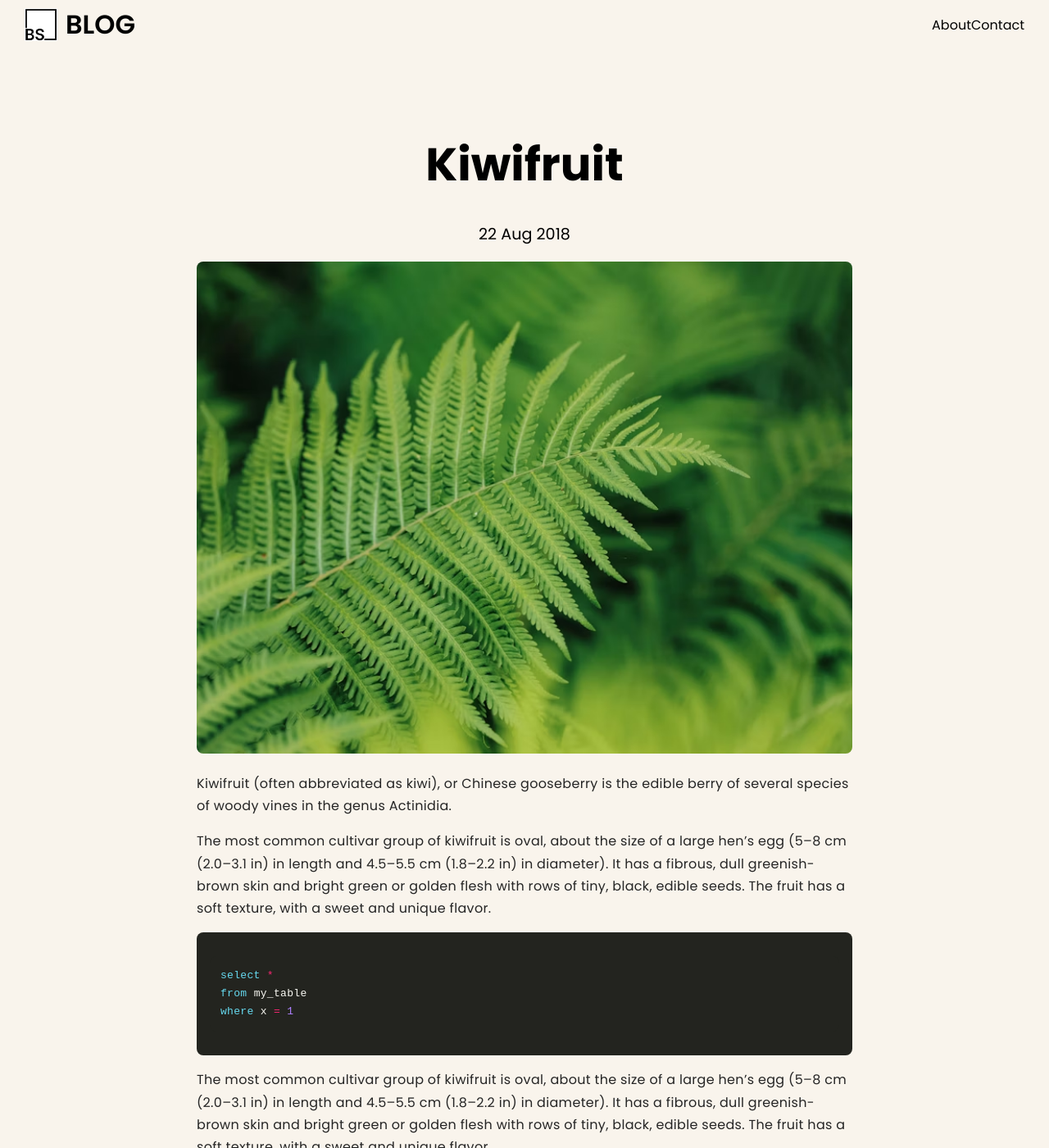
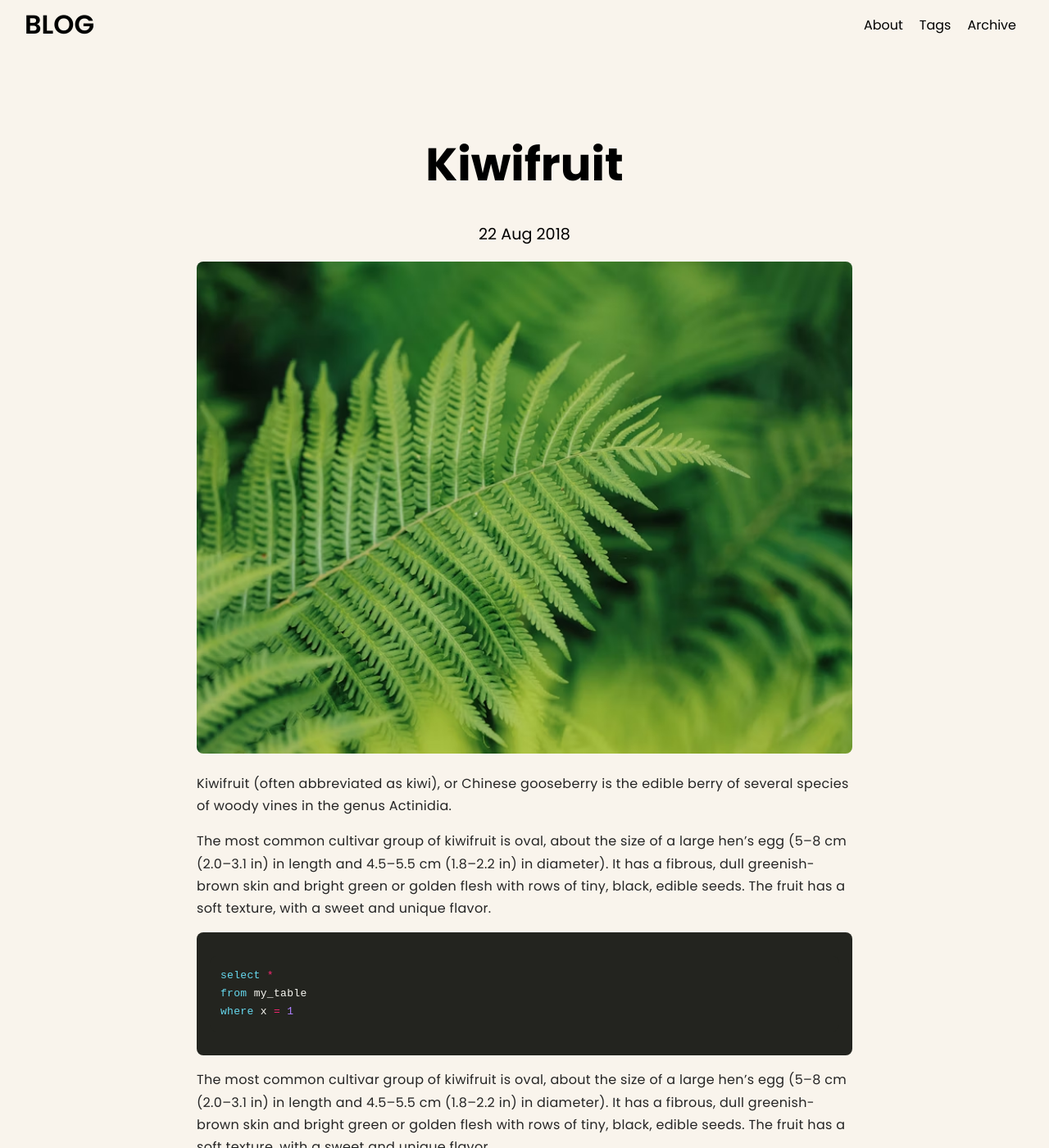
Before and after one commit to bstamenkovits/blog, a Jekyll site: the page built from _posts/2018-08-22-kiwifruit.md, in a window 1280 px wide and 1400 px high. Shown: the whole window at 82% size. Built offline with Jekyll 4.4.1, drawn with Linux system fonts in a browser that asks for light colours; nearby versions of some CDN libraries.

Commit message:
made default templates more modular

```diff
--- a/_includes/navigation.html
+++ b/_includes/navigation.html
@@ -1,5 +1,11 @@
-<nav>
-  {% for item in site.data.navigation %}
-    <a href="{{ item.link }}"{% if page.url == item.link %} class="current"{% endif %}>{{ item.name }}</a>
-  {% endfor %}
-</nav>
+<div class="nav-container">
+    <div class="nav-left">
+        <!-- <img src="/assets/images/logo.png" alt="Blog Logo" class="blog-logo"> -->
+        <div class="blog-title">BLOG</div>
+    </div>
+    <div class="nav-right">
+        <div class="nav-item">About</div>
+        <div class="nav-item">Tags</div>
+        <div class="nav-item">Archive</div>
+    </div>
+</div>
--- a/_layouts/default.html
+++ b/_layouts/default.html
@@ -4,9 +4,12 @@
     <meta charset="utf-8">
     <title>{{ page.title }}</title>
     <link rel="stylesheet" href="/assets/css/styles.css">
+    <link rel="stylesheet" href="https://cdnjs.cloudflare.com/ajax/libs/highlight.js/11.9.0/styles/github-dark.min.css">
   </head>
   <body>
     {% include navigation.html %}
-    {{ content }}
+    <div class="main-container">
+      {{ content }}
+    </div>
   </body>
 </html>
--- a/_layouts/post.html
+++ b/_layouts/post.html
@@ -1,23 +1,6 @@
-<!doctype html>
-<html>
-  <head>
-    <meta charset="utf-8">
-    <title>{{ page.title }}</title>
-    <link rel="stylesheet" href="/assets/css/styles.css">
-    <link rel="stylesheet" href="https://cdnjs.cloudflare.com/ajax/libs/highlight.js/11.9.0/styles/github-dark.min.css">
-  </head>
-  <body>
-    <div class="nav-container">
-        <div class="nav-left">
-            <img src="/assets/images/logo.png" alt="Blog Logo" class="blog-logo">
-            <div class="blog-title">BLOG</div>
-        </div>
-        <div class="nav-right">
-            <div>About</div>
-            <div>Contact</div>
-        </div>
-    </div>
-    <div class="main-container">
+---
+layout: default
+---
 
 <h1>{{ page.title }}</h1>
 <p>{{ page.date | date_to_string }}</p>
@@ -29,6 +12,3 @@
 <div class="post-container">
     {{ content }}
 </div>
-
-  </body>
-</html>
--- /dev/null
+++ b/_sass/code-highlights.scss
@@ -0,0 +1,15 @@
+.highlight {
+  background: #23241f;
+  color: #f8f8f2;
+  border-radius: 8px;
+  padding: 1em;
+  // margin: 1em 0;
+  overflow-x: auto;
+  font-size: 1em;
+}
+.highlight .k { color: #66d9ef; } /* Keyword */
+.highlight .s { color: #e6db74; } /* String */
+.highlight .c { color: #75715e; } /* Comment */
+.highlight .n { color: #f8f8f2; } /* Name */
+.highlight .o { color: #f92672; } /* Operator */
+.highlight .mi { color: #ae81ff; } /* Number */
--- a/_sass/main.scss
+++ b/_sass/main.scss
@@ -1,54 +1,10 @@
 @import url('https://fonts.googleapis.com/css2?family=Poppins:ital,wght@0,100;0,200;0,300;0,400;0,500;0,600;0,700;0,800;0,900;1,100;1,200;1,300;1,400;1,500;1,600;1,700;1,800;1,900&display=swap');
-
-.nav-container{
-  display: flex;
-  position: fixed;
-  top: 0;
-  left: 0;
-  width: 100%;
-  height: 60px;
-  // background-color: #F9F4EC;
-  z-index: 1000;
-  align-items: center;
-}
-
-.nav-left{
-  width: 50%;
-  float: left;
-  margin-left: 30px;
-  display: flex;
-  flex-direction: row;
-  justify-content: left;
-  align-items: center;
-}
-.nav-right {
-  width: 50%;
-  float: right;
-  margin-right: 30px;
-  display: flex;
-  flex-direction: row;
-  justify-content: right;
-}
-
-.blog-logo {
-  width: 40px;
-  height: 40px;
-  margin-right: 10px;
-}
-
-.blog-title {
-  font-size: 2em;
-  font-weight: 600;
-}
 
 body {
   font-family: 'Poppins', Arial, sans-serif;
   background-color: #F9F4EC;
 }
 
-.current {
-  color: green;
-}
 
 .main-container {
   max-width: 800px;
@@ -83,21 +39,3 @@
   border-radius: 8px;
   width: 100%;
 }
-
-
-
-.highlight {
-  background: #23241f;
-  color: #f8f8f2;
-  border-radius: 8px;
-  padding: 1em;
-  // margin: 1em 0;
-  overflow-x: auto;
-  font-size: 1em;
-}
-.highlight .k { color: #66d9ef; } /* Keyword */
-.highlight .s { color: #e6db74; } /* String */
-.highlight .c { color: #75715e; } /* Comment */
-.highlight .n { color: #f8f8f2; } /* Name */
-.highlight .o { color: #f92672; } /* Operator */
-.highlight .mi { color: #ae81ff; } /* Number */
--- /dev/null
+++ b/_sass/navigation.scss
@@ -0,0 +1,45 @@
+
+.nav-container{
+  display: flex;
+  position: fixed;
+  top: 0;
+  left: 0;
+  width: 100%;
+  height: 60px;
+  // background-color: #F9F4EC;
+  z-index: 1000;
+  align-items: center;
+}
+
+.nav-left{
+  width: 50%;
+  float: left;
+  margin-left: 30px;
+  display: flex;
+  flex-direction: row;
+  justify-content: left;
+  align-items: center;
+}
+.nav-right {
+  width: 50%;
+  float: right;
+  margin-right: 30px;
+  display: flex;
+  flex-direction: row;
+  justify-content: right;
+}
+
+.blog-logo {
+  width: 40px;
+  height: 40px;
+  margin-right: 10px;
+}
+
+.blog-title {
+  font-size: 2em;
+  font-weight: 600;
+}
+
+.nav-item {
+    margin: 0 10px;
+}
--- a/assets/css/styles.scss
+++ b/assets/css/styles.scss
@@ -1,3 +1,5 @@
 ---
 ---
 @import "main";
+@import "navigation";
+@import "code-highlights";
```
Lines whose indentation alone changed are shown as unchanged.
